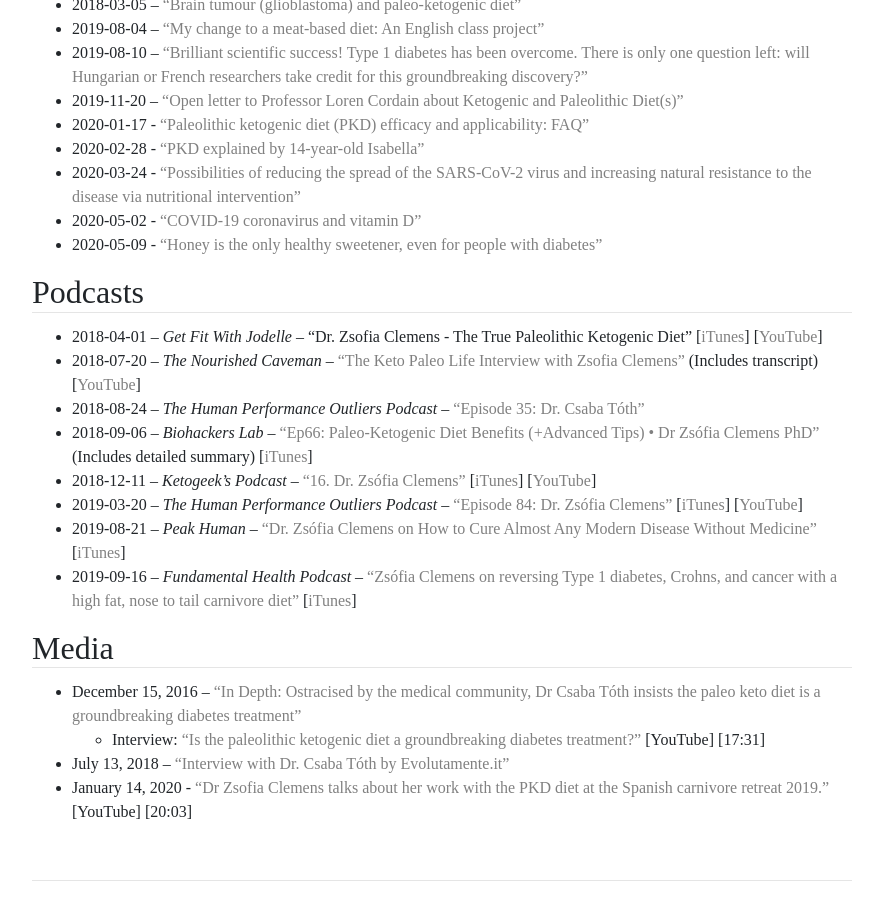
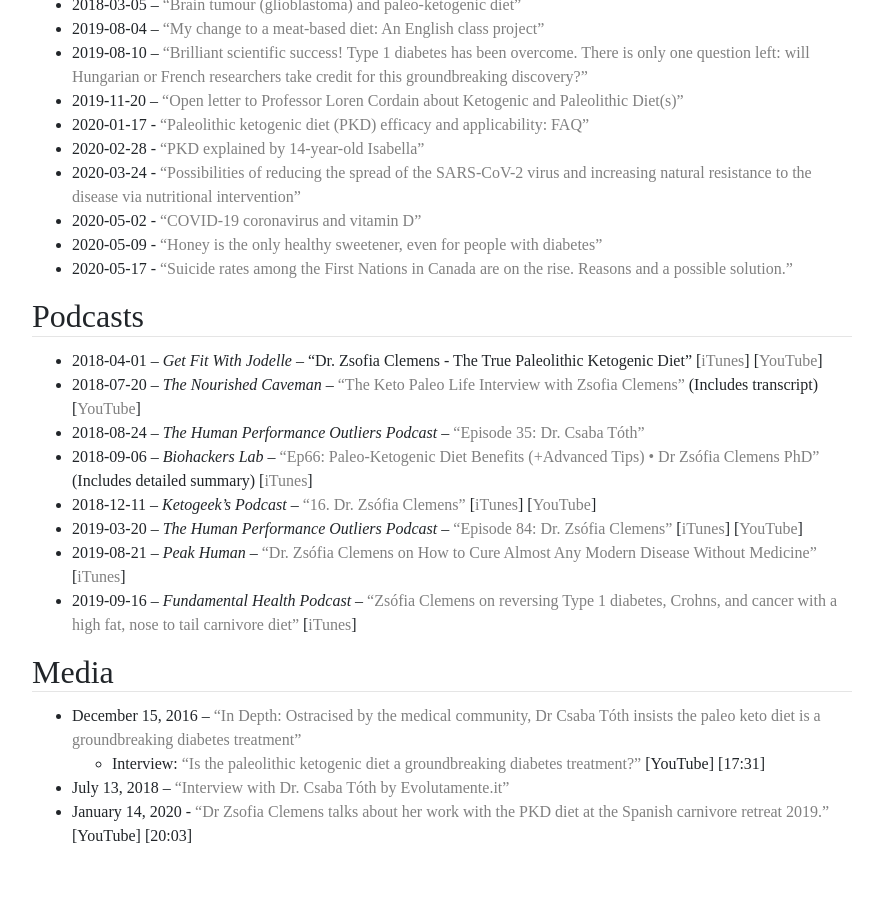
Before and after one commit to bitstein/justmeat.co, a Jekyll site: the page built from wiki/pages/pkd.md, in a window 1280 px wide and 900 px high, scrolled down 5026 px. Shown: the whole window, without its empty margins (198-1081 px from the left). Built offline with Jekyll 4.4.1, drawn with Linux system fonts in a browser that asks for light colours; nearby versions of some CDN libraries; some web fonts are replaced.

Commit message:
Update PKD

```diff
--- a/wiki/pages/pkd.md
+++ b/wiki/pages/pkd.md
@@ -132,6 +132,7 @@
 * 2020-03-24 - [“Possibilities of reducing the spread of the SARS-CoV-2 virus and increasing natural resistance to the disease via nutritional intervention”](https://www.paleomedicina.com/en/sars-cov-2_virus_nutritional_intervention)
 * 2020-05-02 - [“COVID-19 coronavirus and vitamin D”](https://www.paleomedicina.com/en/coronavirus_vitamin-d)
 * 2020-05-09 - [“Honey is the only healthy sweetener, even for people with diabetes”](https://www.paleomedicina.com/en/honey_only_healthy_sweetener)
+* 2020-05-17 - [“Suicide rates among the First Nations in Canada are on the rise. Reasons and a possible solution.”](https://www.paleomedicina.com/en/suicide_first_nations_canada_rise)
 
 ## Podcasts
 
```
